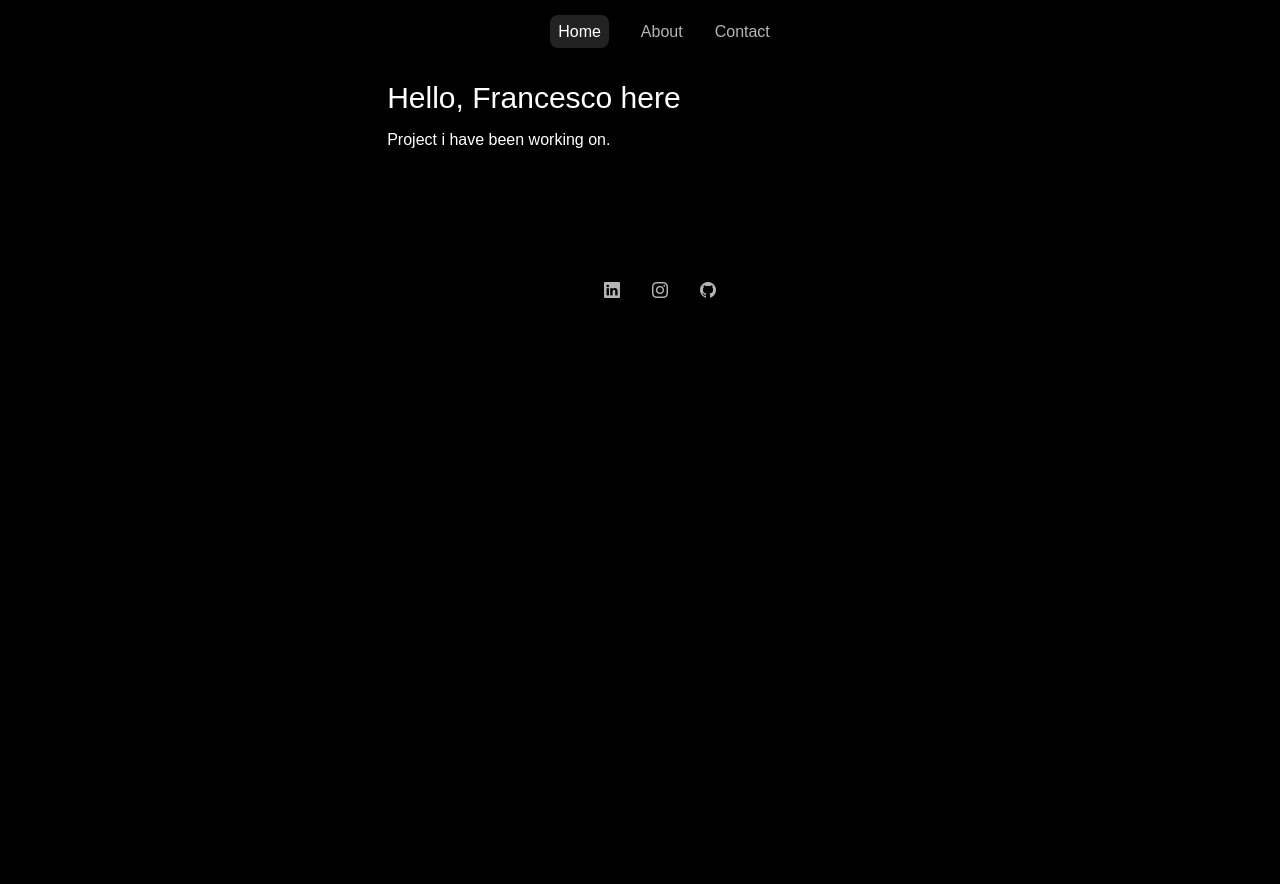
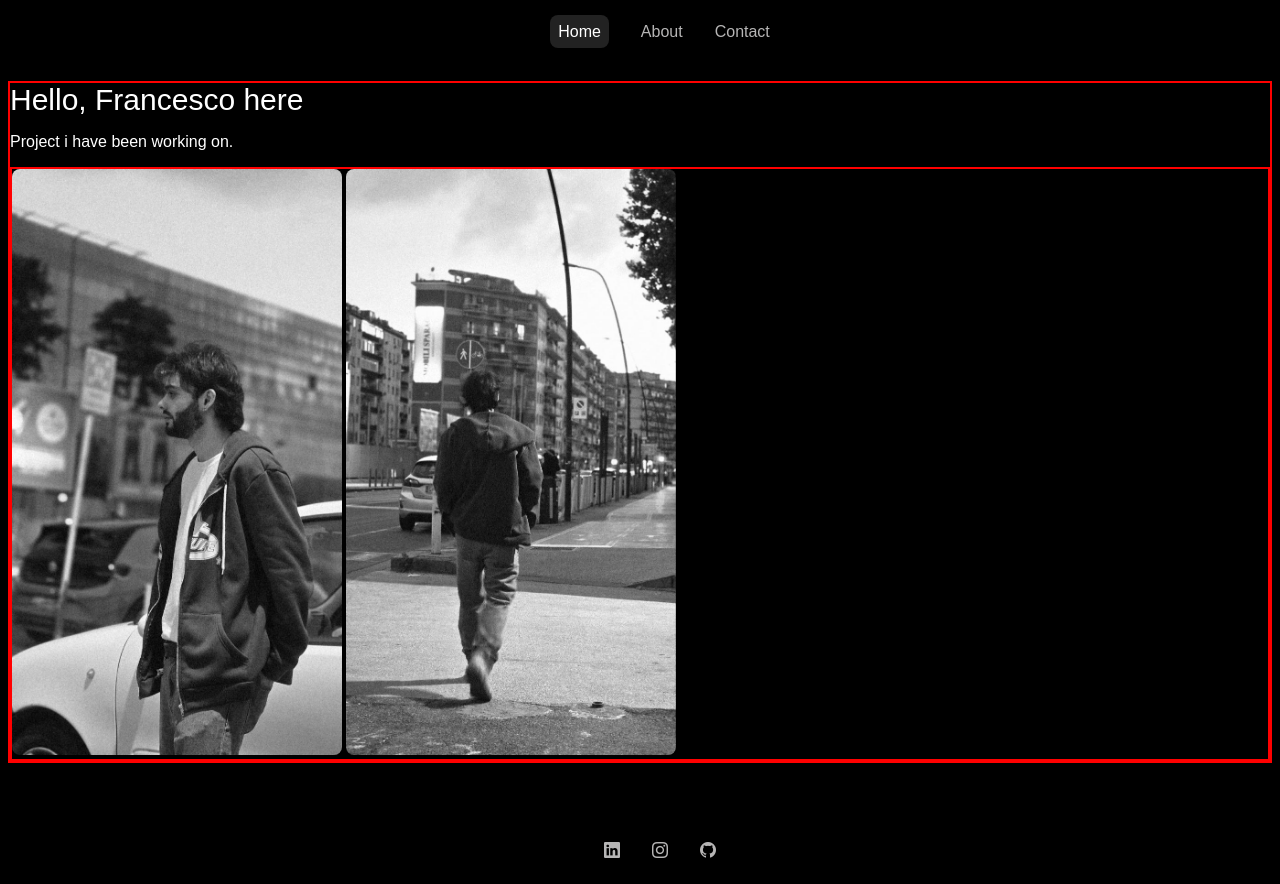
Before and after one commit to abyssFrancesco/personal-website, a plain HTML site: page index.html in a window 1280 px wide. Before the commit the page ends 800 px from the top, so only its background shows below. Drawn offline with nearby package versions, Linux system fonts and the light colour scheme.

Commit message:
ididntdoshit&imtired

```diff
--- a/index.html
+++ b/index.html
@@ -3,7 +3,7 @@
 
 <head>
     <meta charset="UTF-8" />
-    <title>Sito Portfolio</title>
+    <title>Francesco M. Gragnaniello</title>
     <link rel="stylesheet" href="style.css">
     <!-- icone bootstrap -->
     <link rel="stylesheet" href="https://cdn.jsdelivr.net/npm/bootstrap-icons@1.11.3/font/bootstrap-icons.css" />
@@ -29,6 +29,12 @@
             <div class="para">
                 <p>Project i have been working on.</p>
             </div>
+            <div class="img-box">
+            <div class="img">
+                <img src="./resources/pfp.jpg" alt="profile picture of Francesco">
+                <img src="./resources/pfp2.jpg" alt="profile picture of Francesco">
+            </div>
+            </div>
         </div>
     </main>
     <footer class="footer">
--- a/style.css
+++ b/style.css
@@ -45,14 +45,14 @@
     align-content: center;
 
     padding-top: 2%;
-/*     border: 2px solid rgb(255, 0, 0);
- */
+   /*  border: 2px solid rgb(255, 0, 0);  */
+
 }
 
 .main-box{
-/*     border: 2px solid rgb(255, 0, 0);
- */        padding-left: 30%;
-
+   border: 2px solid rgb(255, 0, 0);
+   justify-content: space-evenly;
+align-items: center;
 }
 
 
@@ -69,11 +69,23 @@
 /*     border: 2px solid rgb(255, 0, 0);
  */
 }
+.img-box{
+    display: flex;
+    gap: 1.2%;
+    border: 2px solid rgb(255, 0, 0);
+}
+.img img{
+   width: 330px;
+   border-radius: 8px;
+
+}
+
+
 .footer{
 /*     border: 2px solid rgb(255, 0, 0);
- */        width: 100%;
+ */     width: 100%;
         height: fit-content;
-        padding-top: 8%;
+        padding-top: 5%;
         display: flex;
         flex-direction: column;
         justify-content: space-evenly ;
```
Also changed, not shown: about.html (+1 -1 lines), contact.html (+1 -1 lines), resources/pfp.jpg (added), resources/pfp2.jpg (added).
